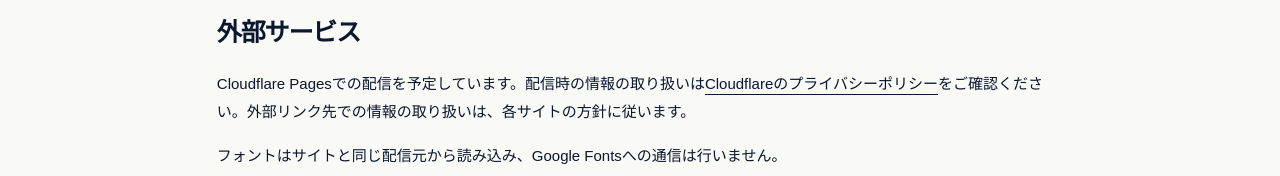
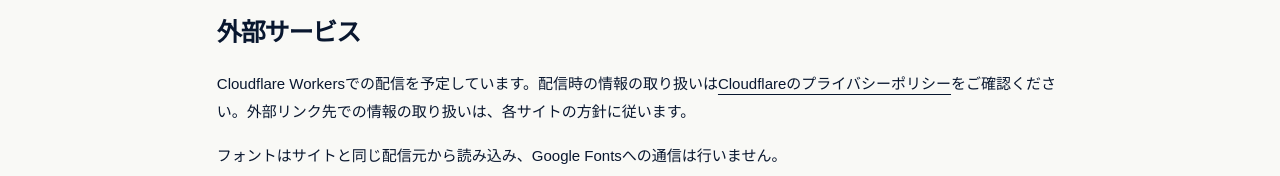
Before and after one commit to NIT-Maizuru-Programmers-Community/Official_site, a Next.js app: page /privacy in a window 1280 px wide. Shown: the part 707-883 px from the top of the page. Built offline with nearby package versions, Linux system fonts and the light colour scheme; no server answers.

Commit message:
docs: adopt Workers Static Assets hosting policy (#5)

```diff
--- a/src/app/privacy/page.tsx
+++ b/src/app/privacy/page.tsx
@@ -28,7 +28,7 @@ export default function Privacy() {
       <section className="detail-section">
         <h2>外部サービス</h2>
         <p>
-          Cloudflare Pagesでの配信を予定しています。配信時の情報の取り扱いは
+          Cloudflare Workersでの配信を予定しています。配信時の情報の取り扱いは
           <a href="https://www.cloudflare.com/privacypolicy/">
             Cloudflareのプライバシーポリシー
           </a>
```
Also changed, not shown: 5 other files (tests, documents, lock files or other folders).
